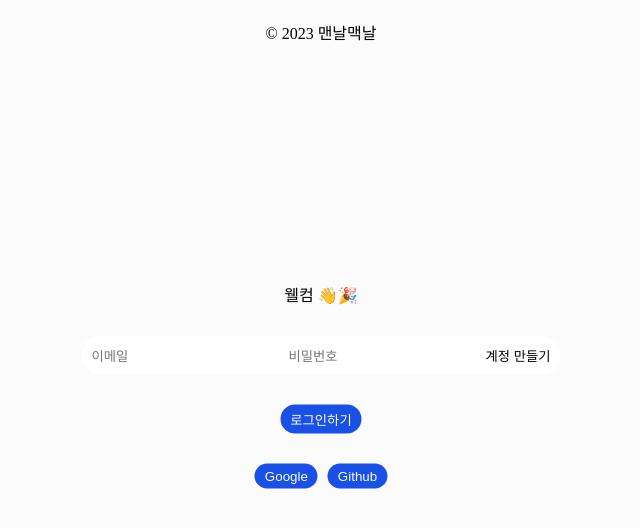
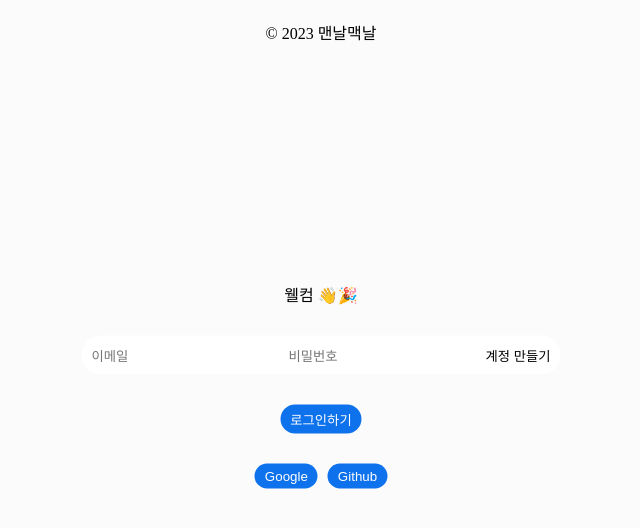
Before and after one commit to nayoung4089/2023_MackDiary, a React (Create React App) app: page /#/ in a window 1280 px wide. Shown: the top 528 px of the page, without its empty margins (319-959 px from the left). Built offline with nearby package versions, Linux system fonts and the light colour scheme; no server answers.

Commit message:
색만 수정

```diff
--- a/src/css/index.css
+++ b/src/css/index.css
@@ -2,9 +2,9 @@
     --backColor: rgba(244, 244, 244, 0.3);
     --boxColor: #f0f0f0;
     --textColor: gray;
-    --maincolor: #1951E6;
+    --maincolor: rgb(14,114,237);
     --lightGrey: #e0e0e0;
-    --kakaoColor: #F7E600;
+    --kakaoColor: #1951E6;
 }
 body{
     margin: 0 auto;
```
